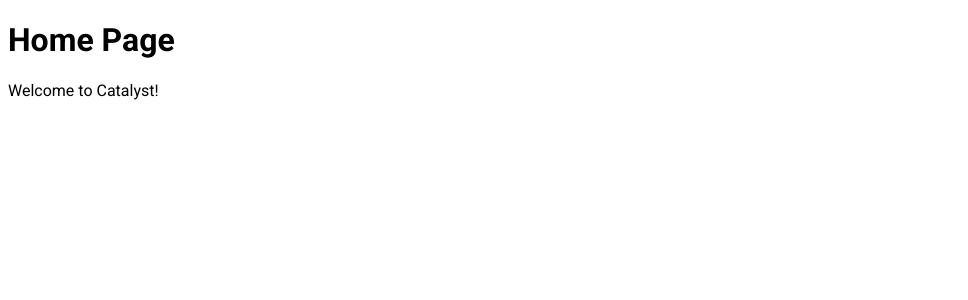
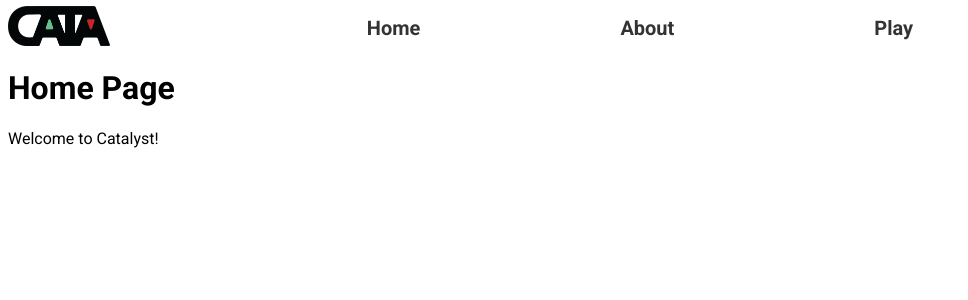
Before and after one commit to cbonnalie/catalyst, a React (Vite) app: page / in a window 1280 px wide. Shown: the top 300 px of the page, without its empty margins (0-968 px from the left). Built offline with nearby package versions, Linux system fonts and the light colour scheme.

Commit message:
Basic navigation bar.

```diff
--- /dev/null
+++ b/client/src/components/common/Header.tsx
@@ -0,0 +1,19 @@
+import React from 'react';
+import '../../styles/Header.css';
+
+const LOGO = "client/src/assets/logo.png";
+
+export const Header: React.FC = () => {
+    return (
+        <header className="header">
+            <img src={LOGO} alt="Logo" className="logo" />
+            <nav className="nav">
+                <ul>
+                    <li><a href="/">Home</a></li>
+                    <li><a href="/about">About</a></li>
+                    <li><a href="/play">Play</a></li>
+                </ul>
+            </nav>
+        </header>
+    );
+}
--- a/client/src/components/game/Game.tsx
+++ b/client/src/components/game/Game.tsx
@@ -3,6 +3,7 @@
 import EndGameSummary from "./EndGameSummary";
 import {renderLineChart} from "./LineChart";
 import {RenderInvestments} from "./RenderInvestments";
+import {Header} from "../common/Header";
 import "../../styles/Game.css";
 
 const Game = () => {
@@ -32,6 +33,8 @@
     if (events.length === 0) return <div>No events found.</div>;
 
     return (
+        <>
+            <Header/>
             <div className={"game-container"}>
                 {isGameOver ? (
                     <div className="end-game-summary">
@@ -81,6 +84,7 @@
                     </>
                 )}
             </div>
+        </>
     );
 };
 
--- a/client/src/components/game/RenderInvestments.tsx
+++ b/client/src/components/game/RenderInvestments.tsx
@@ -19,6 +19,7 @@
 ) => {
     return (
         <div className="results-container">
+            <h3>{areFinalized ? "Completed Investments" : "Current Investments"}</h3>
             {choicesToProcess.map((choice, index) => (
                 <div key={index} className="results-wrapper">
                     <p className="result-description">{choice.description}</p>
--- a/client/src/pages/About.tsx
+++ b/client/src/pages/About.tsx
@@ -1,6 +1,9 @@
+import {Header} from "../components/common/Header.tsx";
+
 function About() {
     return (
         <>
+            <Header/>
             <main className="container">
                 <h1>About</h1>
                 <p>Learn more about our application and our team.</p>
--- a/client/src/pages/Home.tsx
+++ b/client/src/pages/Home.tsx
@@ -1,6 +1,9 @@
+import {Header} from "../components/common/Header.tsx";
+
 function Home() {
     return (
         <>
+            <Header/>
             <h1>Home Page</h1>
             <p>Welcome to Catalyst!</p>
         </>
--- a/client/src/styles/Game.css
+++ b/client/src/styles/Game.css
@@ -159,8 +159,9 @@
 .investments-wrapper {
     display: flex;
     flex: 1;
-    background-color: #f8f9fa;
+    background-color: #dfdfdf;
     padding: 15px;
+    filter: drop-shadow(0 0 .5rem #8a8a8a);
     border-radius: 8px;
     justify-content: center;
     align-items: center;
--- /dev/null
+++ b/client/src/styles/Header.css
@@ -0,0 +1,55 @@
+.header {
+    height: 5vh;
+    width: 100%;
+    top: 0;
+    left: 0;
+    /*border-bottom: 1px solid #ccc;*/
+    position: relative;
+}
+
+.header > img {
+    max-height: 100%;
+    max-width: 100%;
+    top: 0;
+    bottom: 0;
+    left: 0;
+    margin: auto;
+    position: absolute;
+    padding-bottom: 5px;
+}
+
+.header .nav {
+    display: flex;
+    justify-content: center;
+    align-items: center;
+    height: 100%;
+}
+
+.header .nav > ul {
+    display: flex;
+    justify-content: center;
+    align-items: center;
+    list-style-type: none;
+    margin: 0;
+    padding: 0;
+}
+
+.header .nav > ul li {
+    margin: 0 100px;
+    padding: 0;
+    font-size: 20px;
+    font-weight: bold;
+    text-decoration: none;
+    color: #333;
+    cursor: pointer;
+    transition: color 0.3s ease;
+}
+
+.header .nav > ul li:hover {
+    color: #4CAF50;
+}
+
+.header .nav > ul li a {
+    text-decoration: none;
+    color: inherit;
+}
```
Also changed, not shown: client/src/assets/logo.png (added). Lines whose indentation alone changed are shown as unchanged.
